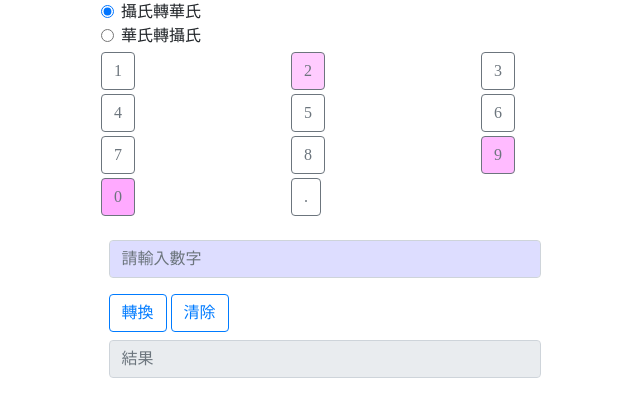
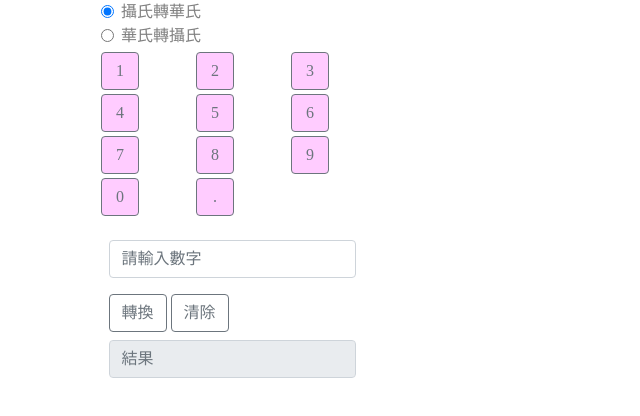
Before and after one commit to LoisOUO/Collection, a plain HTML site: page 整理中的檔案/HTML課堂/練習溫度轉換OK/index.html in a window 1280 px wide. Shown: the whole page, without its empty margins (269-909 px from the left). Drawn offline with nearby package versions, Linux system fonts and the light colour scheme.

Commit message:
修改button顏色

```diff
--- a/整理中的檔案/HTML課堂/練習溫度轉換OK/index.html
+++ b/整理中的檔案/HTML課堂/練習溫度轉換OK/index.html
@@ -10,7 +10,12 @@
   <style>
     div {
       font-family: Microsoft JhengHei;
+      color:
+    }
 
+    .number {
+      height: 38px;
+      width: 38px;
     }
   </style>
   <!-- Bootstrap CSS -->
@@ -19,77 +24,75 @@
 </head>
 
 <body>
-  <div class="container" >
+  <div class="container">
     <div class="row">
       <div class="offset-3"></div>
       <div class="col">
         <div class="form-check">
           <input class="form-check-input" type="radio" name="exampleRadios" id="exampleRadios1" value="option1" checked>
-          <label class="form-check-label" for="exampleRadios1">
+          <label class="form-check-label" for="exampleRadios1" style="color:rgb(128, 128, 128);">
             攝氏轉華氏
           </label>
         </div>
         <div class="form-check">
           <input class="form-check-input" type="radio" name="exampleRadios" id="exampleRadios2" value="option2">
-          <label class="form-check-label" for="exampleRadios2">
+          <label class="form-check-label" for="exampleRadios2" style="color:rgb(128, 128, 128);">
             華氏轉攝氏
           </label>
         </div>
       </div>
     </div>
-  </div>
 
-  <div class="container"  >
-    <div class="row" >
+    <div class="row">
       <div class="offset-3"></div>
-      <div class="col-2 ">
-        <button type="button" class="btn btn-outline-secondary mt-1">1</button>
+      <div class="col-1">
+        <button type="button" class="btn btn-outline-secondary mt-1 number">1</button>
       </div>
-      <div class="col-2">
-        <button type="button" class="btn btn-outline-secondary mt-1">2</button>
+      <div class="col-1">
+        <button type="button" class="btn btn-outline-secondary mt-1 number">2</button>
       </div>
-      <div class="col-2">
-        <button type="button" class="btn btn-outline-secondary mt-1">3</button>
+      <div class="col-1">
+        <button type="button" class="btn btn-outline-secondary mt-1 number">3</button>
       </div>
 
     </div>
     <div class="row">
       <div class="offset-3"></div>
-      <div class="col-2">
-        <button type="button" class="btn btn-outline-secondary mt-1">4</button>
+      <div class="col-1">
+        <button type="button" class="btn btn-outline-secondary mt-1 number">4</button>
       </div>
-      <div class="col-2">
-        <button type="button" class="btn btn-outline-secondary mt-1">5</button>
+      <div class="col-1">
+        <button type="button" class="btn btn-outline-secondary mt-1 number">5</button>
       </div>
-      <div class="col-2">
-        <button type="button" class="btn btn-outline-secondary mt-1">6</button>
+      <div class="col-1">
+        <button type="button" class="btn btn-outline-secondary mt-1 number">6</button>
       </div>
     </div>
     <div class="row">
       <div class="offset-3"></div>
-      <div class="col-2 ">
-        <button type="button" class="btn btn-outline-secondary mt-1">7</button>
+      <div class="col-1">
+        <button type="button" class="btn btn-outline-secondary mt-1 number">7</button>
       </div>
-      <div class="col-2">
-        <button type="button" class="btn btn-outline-secondary mt-1">8</button>
+      <div class="col-1">
+        <button type="button" class="btn btn-outline-secondary mt-1 number">8</button>
       </div>
-      <div class="col-2">
-        <button type="button" class="btn btn-outline-secondary mt-1">9</button>
+      <div class="col-1">
+        <button type="button" class="btn btn-outline-secondary mt-1 number">9</button>
       </div>
     </div>
     <div class="row">
       <div class="offset-3"></div>
-      <div class="col-2 ">
-        <button type="button" class="btn btn-outline-secondary mt-1 ">0</button>
+      <div class="col-1">
+        <button type="button" class="btn btn-outline-secondary mt-1 number">0</button>
       </div>
-      <div class="col-2">
-        <button type="button" class="btn btn-outline-secondary mt-1">.</button>
+      <div class="col-1">
+        <button type="button" class="btn btn-outline-secondary mt-1 number">.</button>
       </div>
     </div>
     <div class="container">
       <div class="row">
         <div class="offset-3"></div>
-        <div class="col-5">
+        <div class="col-3">
           <div class="form-group">
             <label for=""></label>
             <input type="text" class="form-control" name="" id="inputtext" aria-describedby="helpId" placeholder="請輸入數字">
@@ -98,37 +101,29 @@
       </div>
       <div class="row mb-2">
         <div class="offset-3"></div>
-        <div class="col">
-          <button type="button" id="tansbtn" class="btn btn-outline-primary">轉換</button>
-          <button type="button" id="cleanbth" class="btn  btn-outline-primary">清除</button>
+        <div class="col-3">
+          <button type="button" id="tansbtn" class="btn btn-outline-secondary">轉換</button>
+          <button type="button" id="cleanbth" class="btn  btn-outline-secondary">清除</button>
         </div>
       </div>
       <div class="row">
         <div class="offset-3"></div>
-        <div class="col-5" >
+        <div class="col-3">
           <div class="form-group">
             <input type="text" class="form-control" name="" id="outputtext" aria-describedby="helpId" placeholder="結果" readonly="readonly">
           </div>
-
-
         </div>
       </div>
     </div>
+
   </div>
 
+  <script>
 
-  <script>
-    //document.getElementsByTagName("button")[0].innerText;
-
-    // var nodes = document.querySelectorAll("button");
-    // nodes.forEach(element => {
-    //   console.log(element.innerText);
-    // });
-    //可直接改變裡面的東西
-    document.getElementsByTagName("button")[9].style.backgroundColor = "#FAF";
-    document.getElementsByTagName("button")[8].style.backgroundColor = "#FBF";
-    document.getElementsByTagName("button")[1].style.backgroundColor = "#FCF";
-    document.getElementsByClassName("form-control")[0].style.backgroundColor = "#DDF";
+    // document.getElementsByTagName("button")[9].style.backgroundColor = "#FAF";
+    // document.getElementsByTagName("button")[8].style.backgroundColor = "#FBF";
+    // document.getElementsByTagName("button")[1].style.backgroundColor = "#FCF";
+    // document.getElementsByClassName("form-control")[0].style.backgroundColor = "#DDF";
 
 
     var buttons = document.getElementsByTagName("button");
@@ -138,9 +133,14 @@
       button.onclick = function () {
         var btn = event.srcElement;
         document.getElementById("inputtext").value += btn.innerText; //id!!!
+
       }
+    }
+    for (var i = 0; i < 11; i++) {
+      document.getElementsByTagName("button")[i].style.backgroundColor = "#FCF";
+    }
 
-    }
+
     //document.getElementsByTagName("button");
     /*
         var Tanbtn = document.getElementById("tansbtn");
```
Also changed, not shown: portfolio/溫度轉換.png (added).
